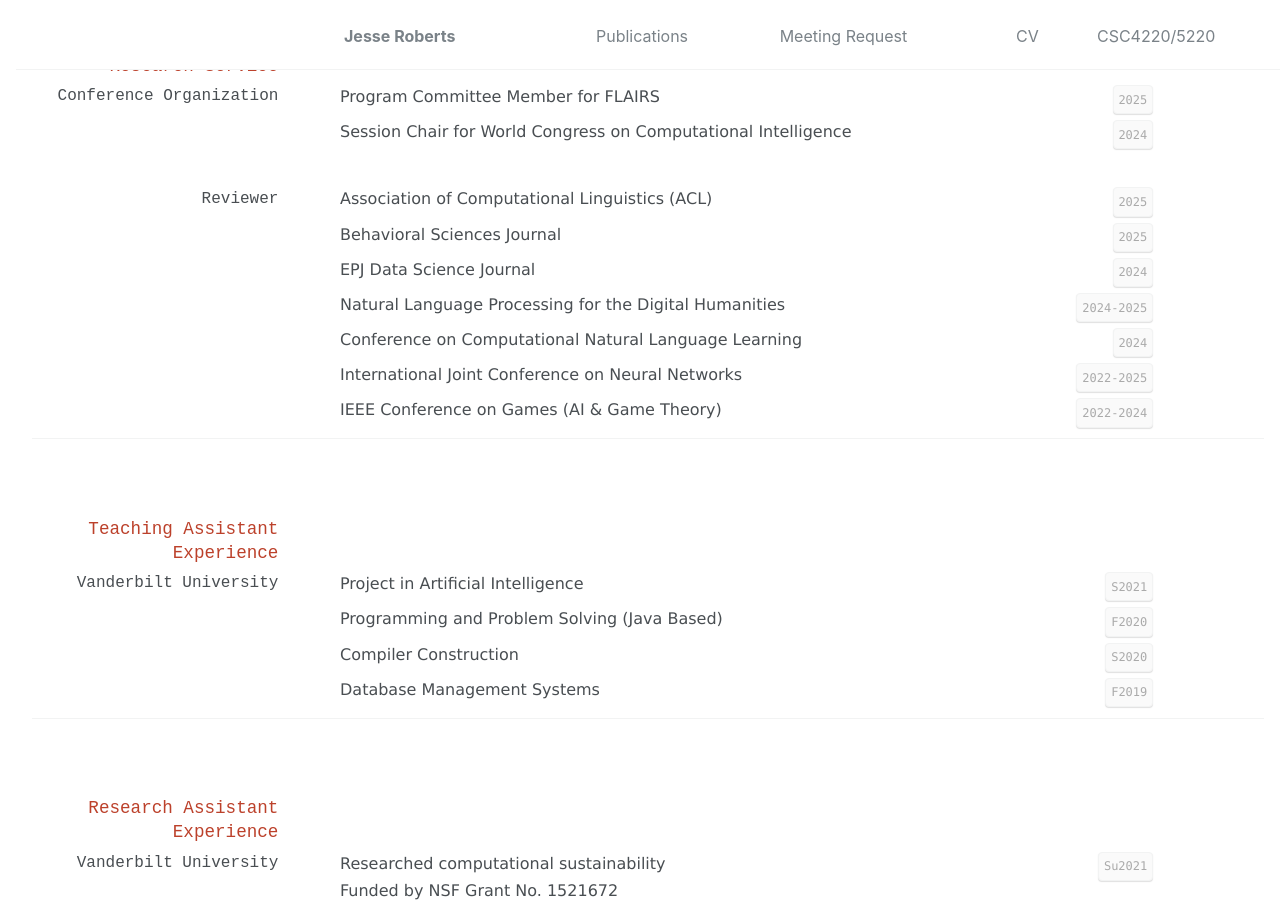
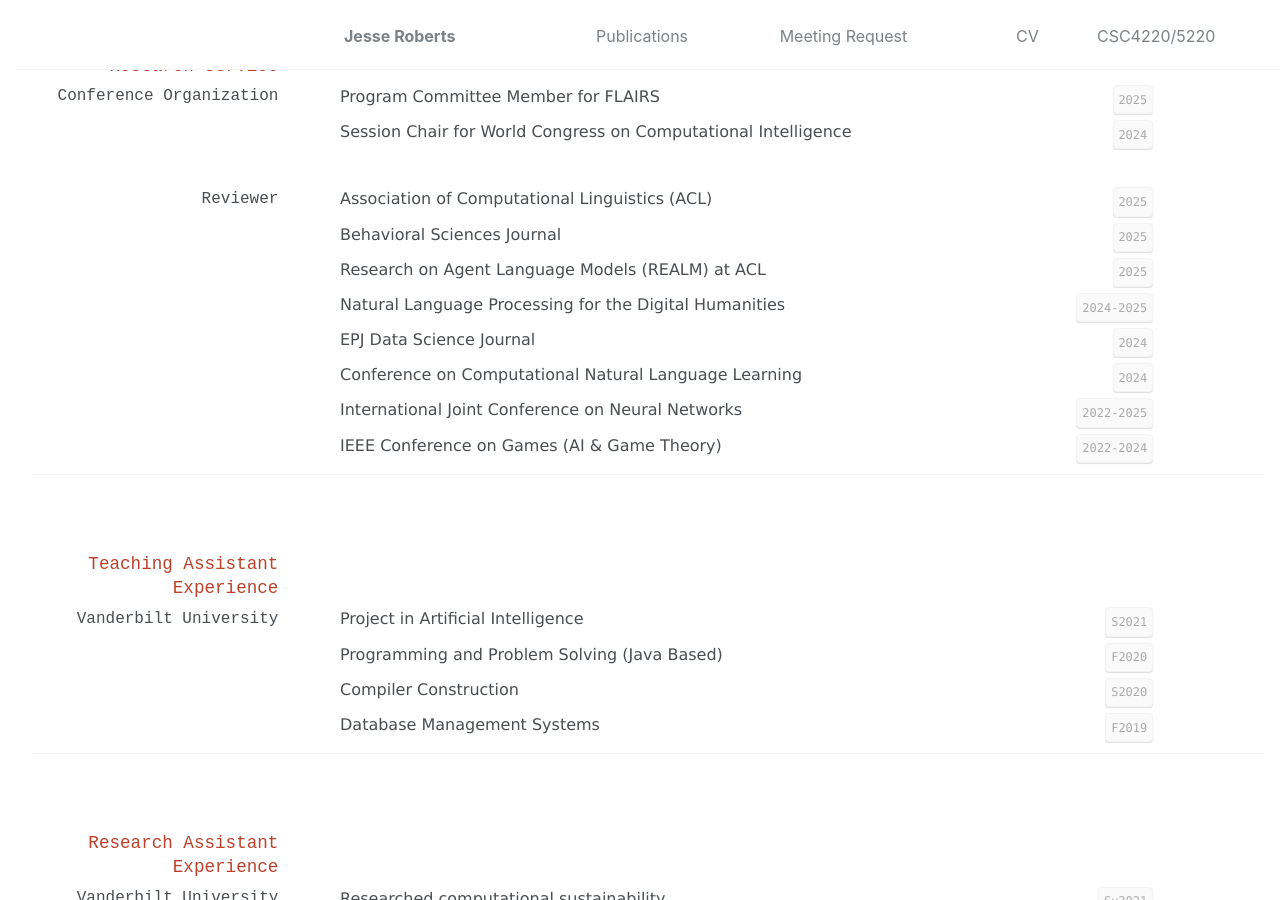
Before and after one commit to JesseTNRoberts/JesseTNRoberts.github.io, a Jekyll site: the page built from _pages/cv.md, in a window 1280 px wide and 900 px high, scrolled down 4474 px. Built offline with Jekyll 4.4.1, drawn with Linux system fonts in a browser that asks for light colours.

Commit message:
update cv

```diff
--- a/_pages/cv.md
+++ b/_pages/cv.md
@@ -254,11 +254,14 @@ Association of Computational Linguistics (ACL)
 `2025`
 Behavioral Sciences Journal
 
-`2024`
-EPJ Data Science Journal
+`2025`
+Research on Agent Language Models (REALM) at ACL
 
 `2024-2025`
 Natural Language Processing for the Digital Humanities
+
+`2024`
+EPJ Data Science Journal
 
 `2024`
 Conference on Computational Natural Language Learning
```
Also changed, not shown: 1 other file.
